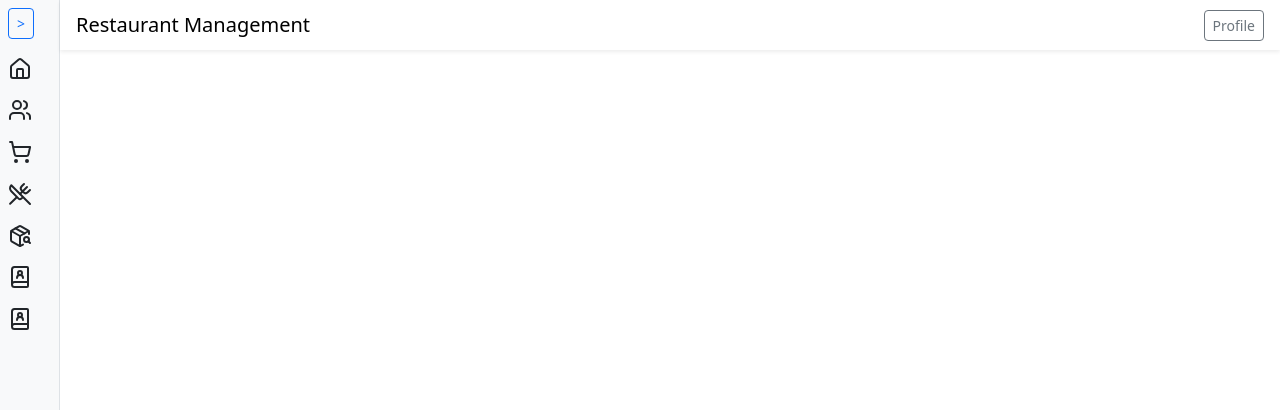
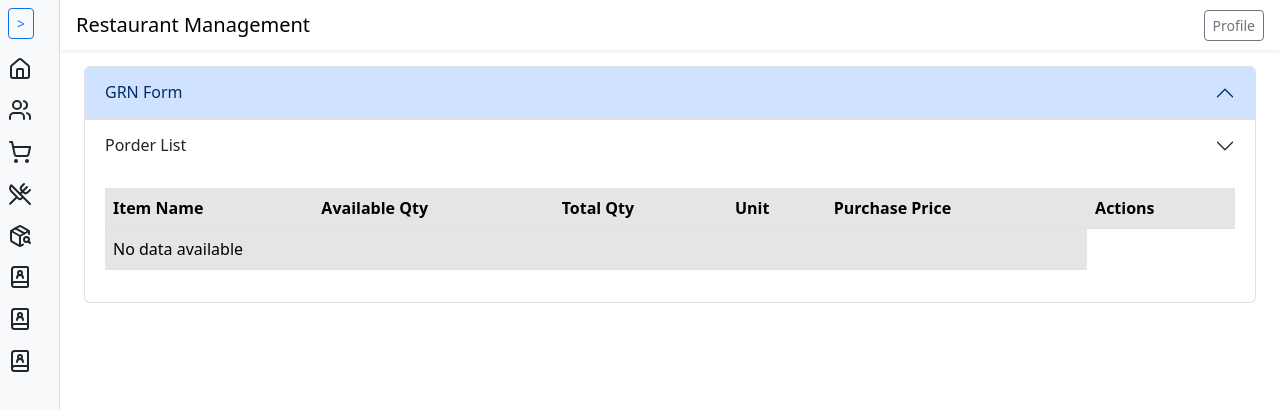
Before and after one commit to anjula576/restaurant-project, a React (Vite) app in the folder frontend/restaurant-frontend/: page /grn in a window 1280 px wide. Shown: the top 410 px of the page. Built offline with nearby package versions, Linux system fonts and the light colour scheme.

Commit message:
when compliting the side bar

```diff
--- a/frontend/restaurant-frontend/src/App.tsx
+++ b/frontend/restaurant-frontend/src/App.tsx
@@ -14,6 +14,7 @@ import Reservation from "./pages/Reservation.tsx";
 import Item from "./pages/Item.tsx";
 import Supplier from "./pages/Supplier.tsx";
 import Porder from "./pages/Porder.tsx";
+import Grn from "./pages/Grn.tsx";
 
 
 function App() {
@@ -34,6 +35,7 @@ function App() {
                             <Route path={"/purchaseorder"} element={<Porder/>}></Route>
                             <Route path={"/item"} element={<Item/>}></Route>
                             <Route path={"/supplier"} element={<Supplier/>}></Route>
+                            <Route path={"/grn"} element={<Grn/>}></Route>
                         </Routes>
                     </Content>
                 </div>
--- a/frontend/restaurant-frontend/src/components/Sidebar.tsx
+++ b/frontend/restaurant-frontend/src/components/Sidebar.tsx
@@ -41,6 +41,7 @@ const Sidebar: React.FC = () => {
                 <SidebarMenuItem icon={<PackageSearch />} label="Item" path="/item" expanded={expanded}/>
                 <SidebarMenuItem icon={<BookUser />} label="Suppliers" path="/supplier" expanded={expanded}/>
                 <SidebarMenuItem icon={<BookUser />} label="Purchase Order" path="/purchaseorder" expanded={expanded}/>
+                <SidebarMenuItem icon={<BookUser />} label="GRN" path="/grn" expanded={expanded}/>
 
 
             </div>
--- /dev/null
+++ b/frontend/restaurant-frontend/src/pages/Grn.tsx
@@ -0,0 +1,233 @@
+import Alert from "@mui/material/Alert";
+import AlertTitle from "@mui/material/AlertTitle";
+import { useState } from "react";
+import DataTable from "../components/DataTable";
+
+interface AlertState {
+  type: "success" | "error" | "warning" | "info";
+  message: string;
+}
+
+interface Item {
+  id: number;
+  itemname: string;
+  availableqty: number;
+  totalqty: number;
+  unit: string;
+  purchaseprice: number;
+}
+
+function Porder() {
+  const [alert, setAlert] = useState<AlertState | null>(null);
+
+  const [items, setItems] = useState<Item[]>([]);
+
+  const [isEditing, setIsEditing] = useState(false);
+
+  const [item, setItem] = useState<{
+    id: number | null;
+    itemname: string;
+    availableqty: string;
+    totalqty: string;
+    unit: string;
+    purchaseprice: string;
+  }>({
+    id: null,
+    itemname: "",
+    availableqty: "",
+    totalqty: "",
+    unit: "",
+    purchaseprice: "",
+  });
+
+  const columns = [
+    { title: "Item Name", property: "itemname" },
+    { title: "Available Qty", property: "availableqty" },
+    { title: "Total Qty", property: "totalqty" },
+    { title: "Unit", property: "unit" },
+    { title: "Purchase Price", property: "purchaseprice" },
+  ];
+
+  const handleEdit = (item: Item) => {};
+
+  const deleteCustomer = (id: number) => {};
+
+  const onUpdate = () => {};
+
+  return (
+    <>
+      <div className="row">
+        <div className="col-12 col-md-12 col-lg-12">
+          <div
+            className="accordion ms-2 me-2"
+            id="accordionPanelsStayOpenExample"
+          >
+            <div className="accordion-item">
+              <h2 className="accordion-header">
+                <button
+                  className="accordion-button"
+                  type="button"
+                  data-bs-toggle="collapse"
+                  data-bs-target="#panelsStayOpen-collapseOne"
+                  aria-expanded="true"
+                  aria-controls="panelsStayOpen-collapseOne"
+                >
+                  GRN  Form
+                </button>
+              </h2>
+              <div
+                id="panelsStayOpen-collapseOne"
+                className="accordion-collapse collapse"
+              >
+                <div className="accordion-body">
+                  {/* GRN Form Content */}
+                  <div className="row">
+                    <div className="col-6">
+                      main form
+                      <form>
+                        <div className="row">
+                          <div className="col-6">
+                            <label className="form-label">supplier Name</label>
+                            <input type="text" className="form-control" />
+                          </div>
+                          <div className="col-6">
+                            <label htmlFor="">Porder code</label>
+                            <input type="text" className="form-control" />
+                          </div>
+
+                          <div className="col-6">
+                            <label htmlFor="">Received Date</label>
+                            <input type="date" className="form-control" />
+                          </div>
+
+                          <div className="col-6">
+                            <label>Bill No</label>
+
+                             <input type="date" className="form-control" />
+                          </div>
+
+                          <div className="col-6">
+                            <label htmlFor="">Total</label>
+                            <input type="text" className="form-control" />
+
+                          </div>
+
+                            <div className="col-6">
+                            <label htmlFor="">Paid Amount</label>
+                            <input type="text" className="form-control" />
+
+                          </div>
+
+                           <div className="col-6">
+                            <label htmlFor="">Note</label>
+                            <textarea className="form-control"></textarea>
+
+                          </div>
+                        </div>
+                      </form>
+                    </div>
+                    <div className="col-6 bg-secondary p-3 rounded-2">
+                      second form
+                      <form>
+                        <div className="row">
+                          <div className="col-6">
+                            <label htmlFor="">Item Name</label>
+                            <input type="text" className="form-control" />
+                          </div>
+                          <div className="col-6">
+                            <label htmlFor="">Purchase Price</label>
+                            <input type="text" className="form-control" />
+                          </div>
+
+                          <div className="col-6">
+                            <label htmlFor="">Quantity</label>
+                            <input type="text" className="form-control" />
+                          </div>
+
+                          <div className="col-6">
+                            <label htmlFor="">Line Price</label>
+                            <input type="text" className="form-control" />
+                          </div>
+                          <div className="row">
+                            <div className="col-6">
+
+                                <button className="btn btn-primary mt-4 me-2">
+                                  Add Item
+                                </button>
+
+
+                                <button className="btn btn-primary mt-4">
+                                  Clear Item
+                                </button>
+
+                            </div>
+                          </div>
+                        </div>
+                      </form>
+                    </div>
+
+                  </div>
+                  <div className="row bg-body-secondary p-3 rounded-2 mt-4">
+                     <table className="table table-bordered mt-4">
+                      <thead>
+                        <tr>
+                          <th>Item Name</th>
+                          <th>Purchase Price</th>
+                          <th>Quantity</th>
+                          <th>Line Price</th>
+                        </tr>
+                      </thead>
+                      <tbody>
+                        <tr>
+                          <td>Item 1</td>
+                          <td>$10.00</td>
+                          <td>5</td>
+                          <td>$50.00</td>
+                        </tr>
+                      </tbody>
+                    </table>
+                    </div>
+                    <button className="btn btn-primary mt-4">Submit Order</button>
+                    <button className="btn btn-secondary mt-4 ms-2">Clear Order</button>
+                </div>
+              </div>
+            </div>
+            <div className="accordion-item">
+              <h2 className="accordion-header">
+                <button
+                  className="accordion-button collapsed"
+                  type="button"
+                  data-bs-toggle="collapse"
+                  data-bs-target="#panelsStayOpen-collapseTwo"
+                  aria-expanded="false"
+                  aria-controls="panelsStayOpen-collapseTwo"
+                >
+                  Porder List
+                </button>
+              </h2>
+              <div
+                id="panelsStayOpen-collapseTwo"
+                className="accordion-collapse collapse show"
+              >
+                <div className="accordion-body">
+                  {/*use key when need to update a component when change the count*/}
+                  {/* in here when change the customer count automatically unmount the datatable component
+                                        and remount.this is an easier way to update component when list an list updates*/}
+                  <DataTable
+                    key={items.length}
+                    columns={columns}
+                    data={items}
+                    onEdit={(row) => handleEdit(row)}
+                    onDelete={(id) => deleteCustomer(id)}
+                  />
+                </div>
+              </div>
+            </div>
+          </div>
+        </div>
+      </div>
+    </>
+  );
+}
+
+export default Porder;
```
